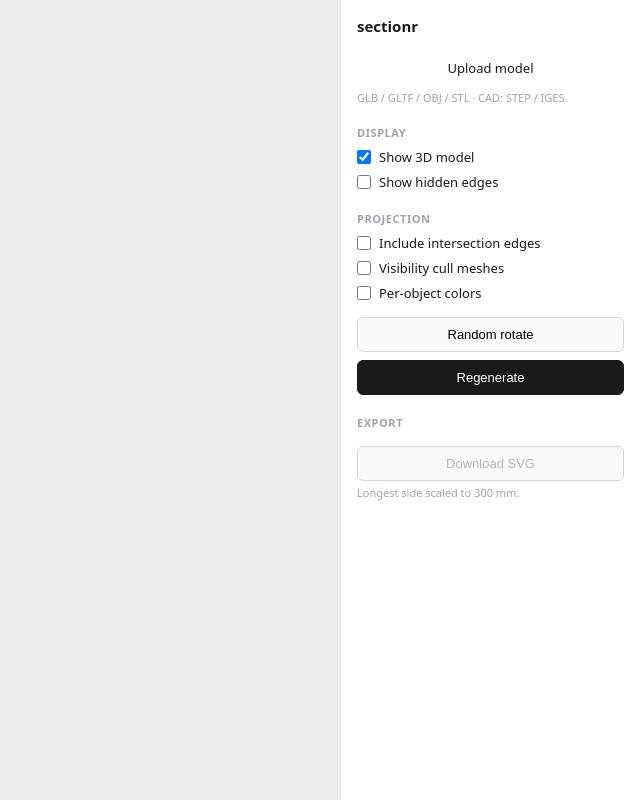
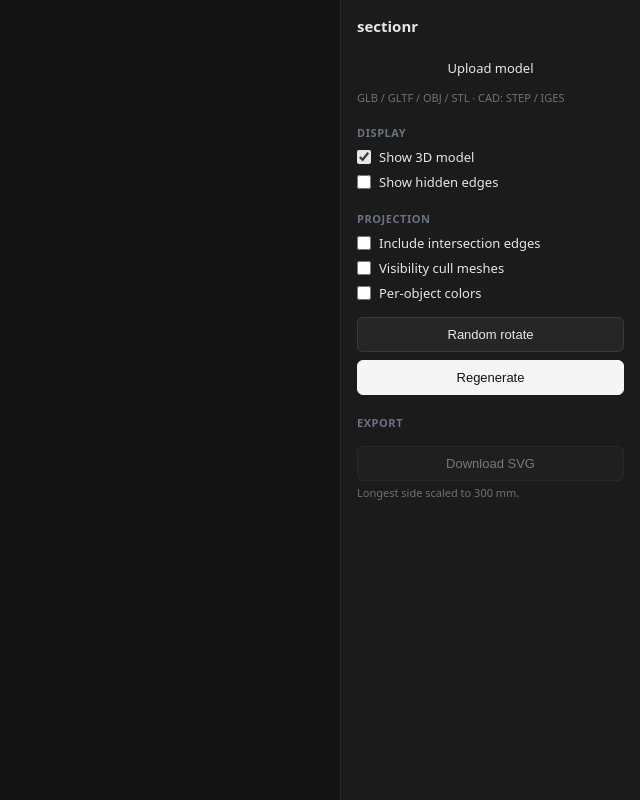
Before and after one commit to Shoray2002/sectionr, a website built with Vite: page index.html in a window 1280 px wide. Shown: the whole page, without its empty margins (640-1280 px from the left). Built offline with nearby package versions, Linux system fonts and the light colour scheme.

Commit message:
dark mode

```diff
--- a/index.html
+++ b/index.html
@@ -6,29 +6,30 @@
   <title>sectionr — 3D → plotter SVG</title>
   <style>
     * { box-sizing: border-box; }
-    html, body { margin: 0; height: 100%; font-family: ui-sans-serif, system-ui, sans-serif; overflow: hidden; }
+    html, body { margin: 0; height: 100%; font-family: ui-sans-serif, system-ui, sans-serif; overflow: hidden; background: #141414; color: #e5e7eb; }
     #app { display: flex; height: 100%; }
-    #view { flex: 1; position: relative; background: #eee; min-width: 0; }
+    #view { flex: 1; position: relative; background: #141414; min-width: 0; }
     #view canvas { display: block; }
     #panel {
       width: 300px; padding: 16px; overflow-y: auto;
-      border-left: 1px solid #e5e7eb; background: #fff; font-size: 13px; color: #1a1a1a;
+      border-left: 1px solid #2a2a2a; background: #1b1b1b; font-size: 13px; color: #e5e7eb;
     }
     #panel h1 { font-size: 15px; margin: 0 0 14px; }
-    #panel h2 { font-size: 11px; text-transform: uppercase; color: #9ca3af; margin: 20px 0 8px; letter-spacing: .05em; }
+    #panel h2 { font-size: 11px; text-transform: uppercase; color: #6b7280; margin: 20px 0 8px; letter-spacing: .05em; }
     .check { display: flex; align-items: center; gap: 8px; margin: 7px 0; }
-    .check input { margin: 0; width: 14px; height: 14px; }
+    .check input { margin: 0; width: 14px; height: 14px; accent-color: #e5e7eb; }
     .check label { margin: 0; cursor: pointer; }
     button {
       width: 100%; padding: 9px; margin-top: 8px; cursor: pointer;
-      border: 1px solid #d1d5db; border-radius: 6px; background: #fafafa; font-size: 13px;
+      border: 1px solid #3a3a3a; border-radius: 6px; background: #262626; color: #e5e7eb; font-size: 13px;
     }
-    button:hover { background: #f3f4f6; }
-    button.primary { background: #1a1a1a; color: #fff; border-color: #1a1a1a; }
-    button.primary:hover { background: #000; }
+    button:hover { background: #303030; }
+    button.primary { background: #f5f5f5; color: #111; border-color: #f5f5f5; }
+    button.primary:hover { background: #e5e7eb; }
+    button:disabled { opacity: .45; cursor: default; }
     #file { display: none; }
-    #status { margin-top: 14px; color: #6b7280; font-size: 12px; min-height: 16px; }
-    .hint { color: #9ca3af; font-size: 11px; margin: 4px 0 0; }
+    #status { margin-top: 14px; color: #9ca3af; font-size: 12px; min-height: 16px; }
+    .hint { color: #6b7280; font-size: 11px; margin: 4px 0 0; }
   </style>
 </head>
 <body>
--- a/main.js
+++ b/main.js
@@ -70,7 +70,7 @@ async function init() {
 	outputContainer = document.getElementById( 'output' );
 	const view = document.getElementById( 'view' );
 
-	const bgColor = 0xeeeeee;
+	const bgColor = 0x141414;
 
 	// renderer setup
 	renderer = new WebGPURenderer( { antialias: true } );
@@ -231,7 +231,7 @@ async function updateEdges() {
 	projection.material.dispose();
 	projection.geometry = visGeom;
 	projection.material.vertexColors = params.perObjectColors;
-	projection.material.color.set( params.perObjectColors ? 0xffffff : 0x030303 );
+	projection.material.color.set( params.perObjectColors ? 0xffffff : 0xf5f5f5 );
 
 	drawThroughProjection.geometry.dispose();
 	drawThroughProjection.material.dispose();
```
